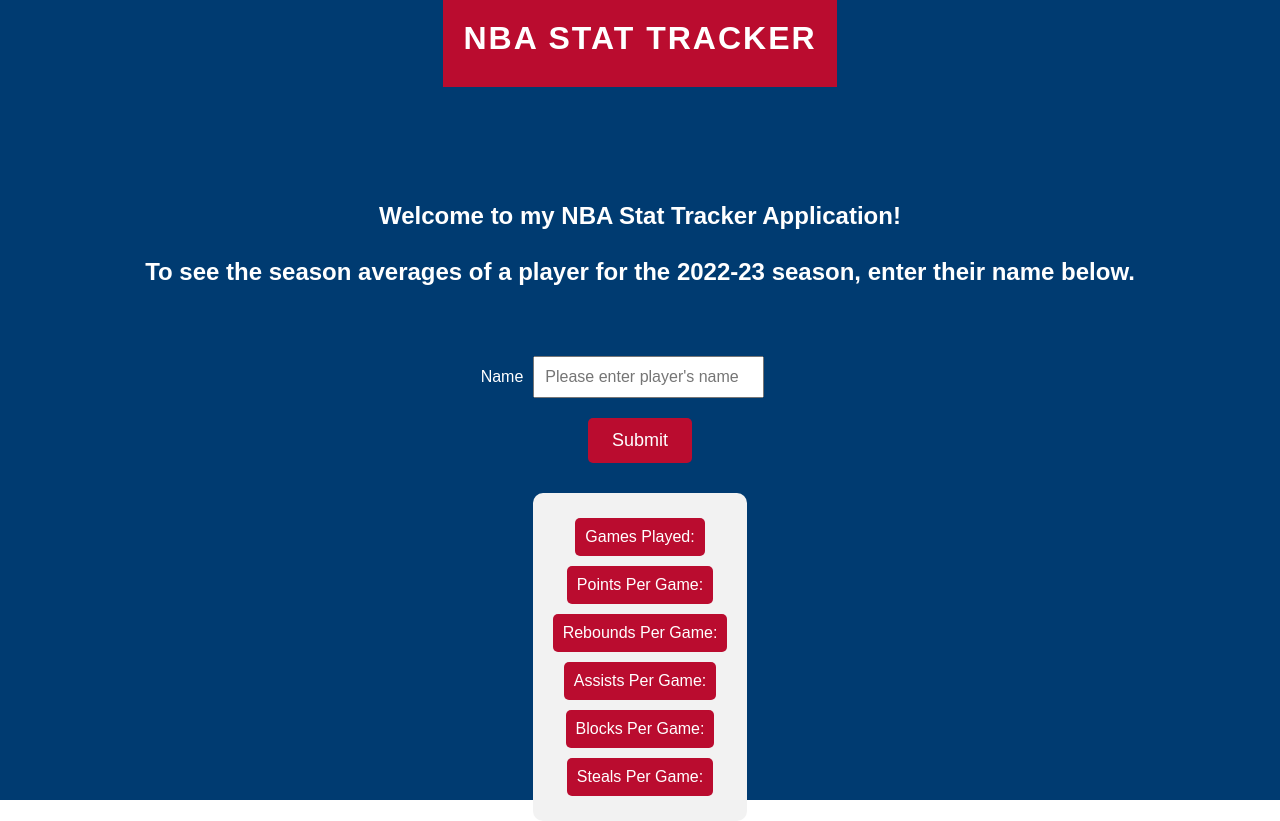
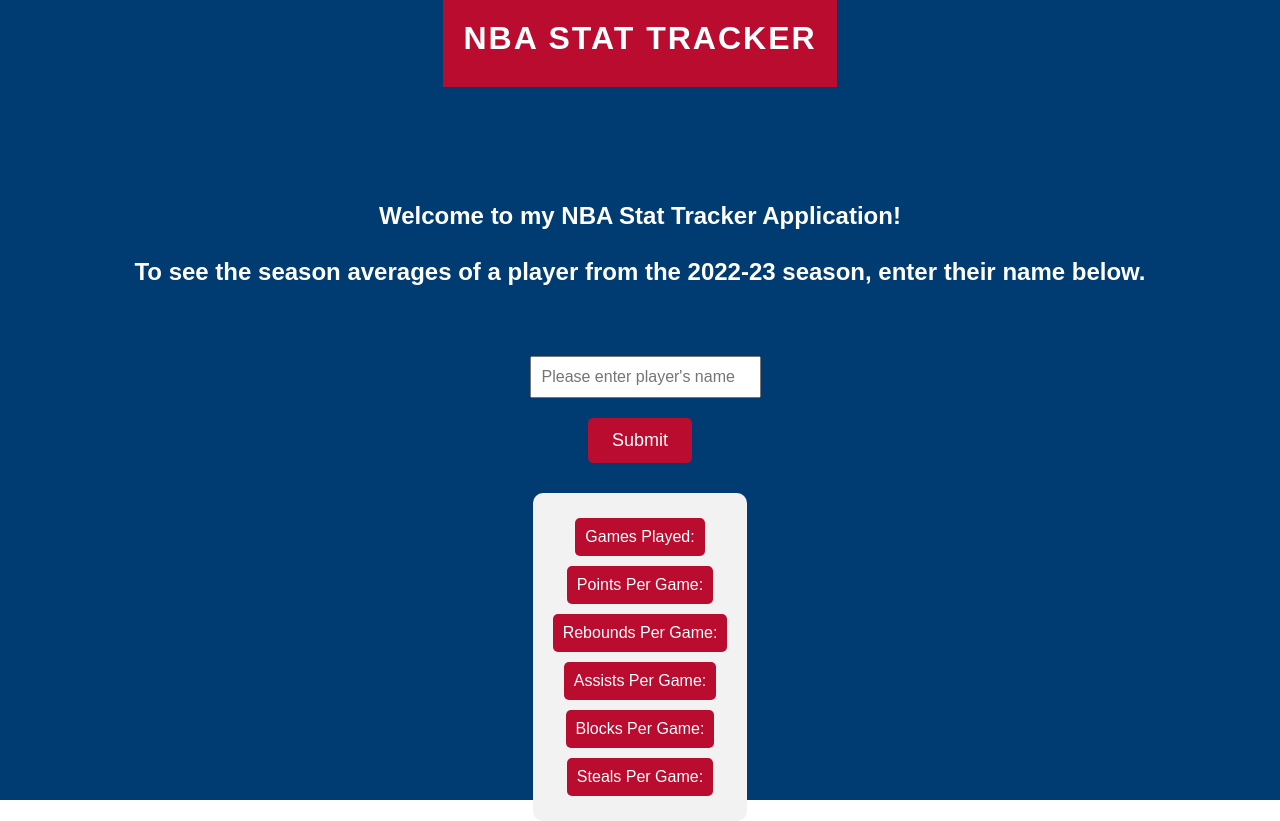
Before and after one commit to gspencer447/nba-stat-retriever-, a React (Create React App) app in the folder nba-stats/: page / in a window 1280 px wide. Built offline with nearby package versions, Linux system fonts and the light colour scheme.

Commit message:
removed the word 'name' from beside the submission box and fixed centering issues with the submission box

```diff
--- a/nba-stats/src/App.css
+++ b/nba-stats/src/App.css
@@ -70,7 +70,7 @@ form {
 input[type="text"] {
   margin-bottom: 20px;
   margin-left: 10px;
-  margin-right: 35px;
+align-items: center;
   padding: 10px;
   font-size: 16px;
 }
--- a/nba-stats/src/App.jsx
+++ b/nba-stats/src/App.jsx
@@ -37,7 +37,7 @@ class App extends Component {
         if (res.data.data[0] === undefined) {
           alert("This player is either injured or hasn't played yet!");
         } else if (res.data.data.length > 1) {
-          alert("Please specify or check spelling of the player's name!");
+          alert("Please specify or check the spelling of the player's name!");
         } else {
           await this.getPlayerStats(res.data.data[0].id);
         }
@@ -67,11 +67,10 @@ class App extends Component {
         <div className="Header">NBA Stat Tracker</div>
         <h2>
           Welcome to my NBA Stat Tracker Application! <br />
-          <br /> To see the season averages of a player for the 2022-23 season, enter their name below.
+          <br /> To see the season averages of a player from the 2022-23 season, enter their name below.
         </h2>
         <form onSubmit={this.handleSubmit}>
           <label>
-            Name
             <input
               type="text"
               value={this.state.value}
```
